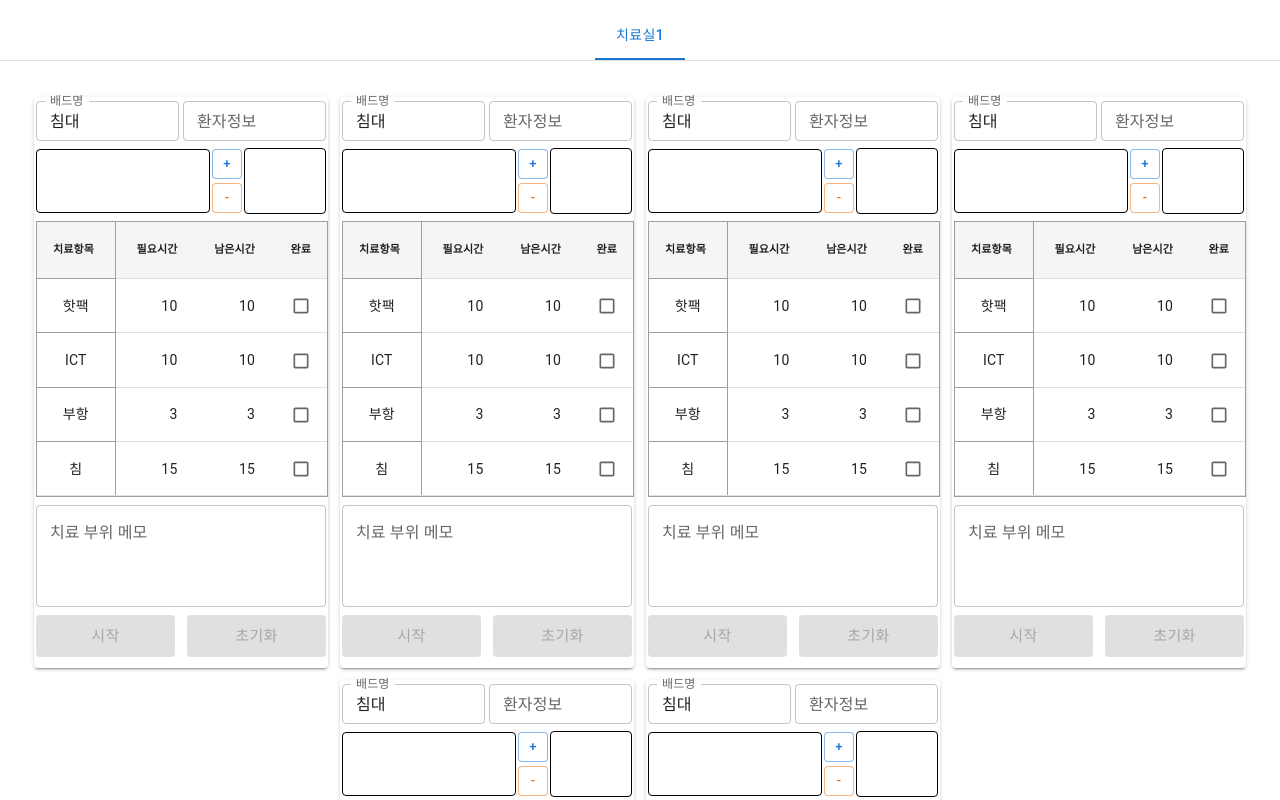
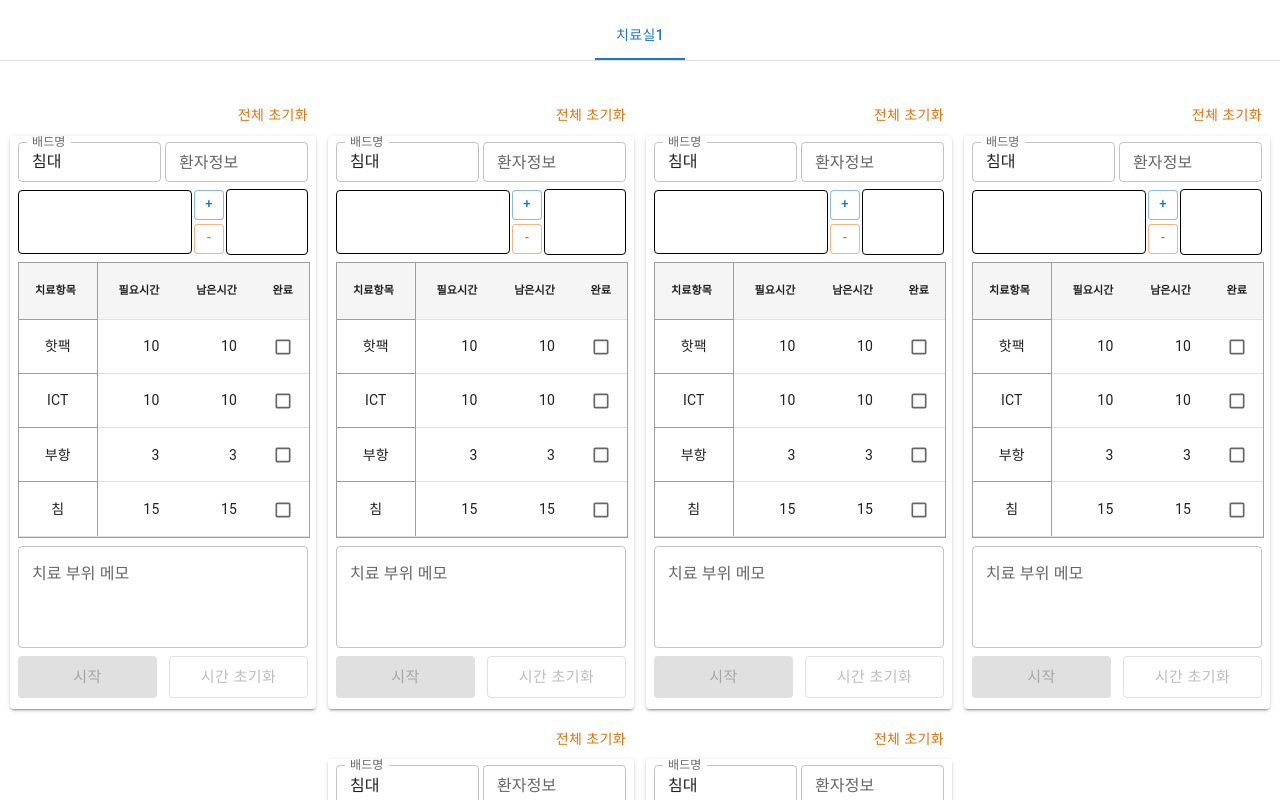
Before and after one commit to nacean/koreanMedicineTimer, a React (Vite) app: page / in a window 1280 px wide. Shown: the top 800 px of the page. Built offline with nearby package versions, Linux system fonts and the light colour scheme.

Commit message:
feat: 각 bed 마다 전체 초기화 구현

```diff
--- a/src/bed/Bed.tsx
+++ b/src/bed/Bed.tsx
@@ -18,6 +18,8 @@ interface Props {
 
 const Bed: FC<Props> = ({ roomNum, addDoneBedCount }) => {
   const [bedName, setBedName] = useState<string>("침대");
+  const [patientInfo, setPatientInfo] = useState<string>("");
+  const [cureMemo, setCureMemo] = useState<string>("");
 
   const [isRunning, setIsRunning] = useState(false); // 타이머가 작동 하는가
   const [openDoneAlert, setOpenDoneAlert] = useState(false); // 타이머가 자동으로 끝난 것인가 (alert 띄워주기 위함)
@@ -215,10 +217,40 @@ const Bed: FC<Props> = ({ roomNum, addDoneBedCount }) => {
     setBedName(e.target.value);
   };
 
+  const handlePatientInfo = (
+    e: React.ChangeEvent<HTMLInputElement | HTMLTextAreaElement>
+  ) => {
+    setPatientInfo(e.target.value);
+  };
+
+  const handleCureMemo = (
+    e: React.ChangeEvent<HTMLInputElement | HTMLTextAreaElement>
+  ) => {
+    setCureMemo(e.target.value);
+  };
+
+  const allReset = () => {
+    setBedName("");
+    setPatientInfo("");
+    setCureMemo("");
+    setIsRunning(false);
+    setOpenDoneAlert(false);
+    setTherapyList(getBasicTherapyList());
+    setPickedTherapyIndex(null);
+  };
+
   return (
-    <Paper elevation={2} css={styles.container}>
-      <BedInfo bedName={bedName} handleBedName={handleBedName} />
-
+    <div css={styles.container}>
+      <Button color="warning" onClick={allReset}>
+        전체 초기화
+      </Button>
+      <Paper elevation={2} css={styles.paperContainer}>
+        <BedInfo
+          bedName={bedName}
+          handleBedName={handleBedName}
+          patientInfo={patientInfo}
+          handlePatientInfo={handlePatientInfo}
+        />
         <Timer
           isRunning={isRunning}
           time={
@@ -248,6 +280,8 @@ const Bed: FC<Props> = ({ roomNum, addDoneBedCount }) => {
             label="치료 부위 메모"
             multiline
             rows={3}
+            value={cureMemo}
+            onChange={handleCureMemo}
           />
           <div css={styles.timeModifyButtonContainer}>
             <Button
@@ -264,28 +298,35 @@ const Bed: FC<Props> = ({ roomNum, addDoneBedCount }) => {
               {isRunning ? "정지" : "시작"}
             </Button>
             <Button
-            variant="contained"
+              variant="outlined"
               color="error"
               onClick={handleReset}
               size="large"
               css={{ flex: 1 }}
               disabled={pickedTherapyIndex === null}
             >
-            초기화
+              시간 초기화
             </Button>
           </div>
         </div>
       </Paper>
+    </div>
   );
 };
 
 const styles = createStyles({
   container: {
+    display: "flex",
+    flexDirection: "column",
+    alignItems: "end",
+    gap: 2,
+  },
+  paperContainer: {
     width: 290,
     height: 565,
-    paddingTop: 4,
+    paddingTop: 6,
     paddingBottom: 2,
-    paddingInline: 2,
+    paddingInline: 8,
     display: "flex",
     flexDirection: "column",
     gap: 8,
--- a/src/bed/BedInfo.tsx
+++ b/src/bed/BedInfo.tsx
@@ -8,9 +8,18 @@ interface Props {
   handleBedName: (
     e: React.ChangeEvent<HTMLInputElement | HTMLTextAreaElement>
   ) => void;
+  patientInfo: string;
+  handlePatientInfo: (
+    e: React.ChangeEvent<HTMLInputElement | HTMLTextAreaElement>
+  ) => void;
 }
 
-const BedInfo: FC<Props> = ({ bedName, handleBedName }) => {
+const BedInfo: FC<Props> = ({
+  bedName,
+  handleBedName,
+  patientInfo,
+  handlePatientInfo,
+}) => {
   return (
     <div css={styles.infoContainer}>
       <TextField
@@ -19,7 +28,12 @@ const BedInfo: FC<Props> = ({ bedName, handleBedName }) => {
         value={bedName}
         onChange={handleBedName}
       />
-      <TextField label="환자정보" size="small" />
+      <TextField
+        label="환자정보"
+        size="small"
+        value={patientInfo}
+        onChange={handlePatientInfo}
+      />
     </div>
   );
 };
```
Lines whose indentation alone changed are shown as unchanged.
